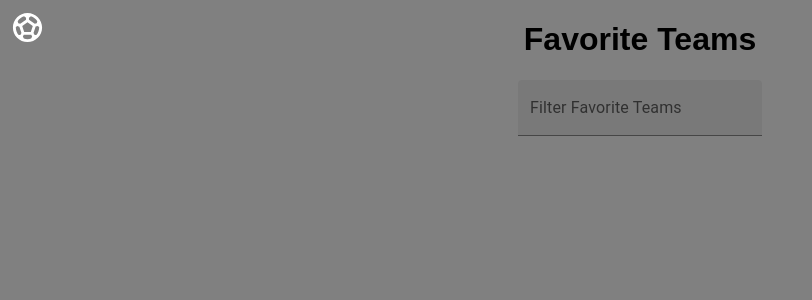
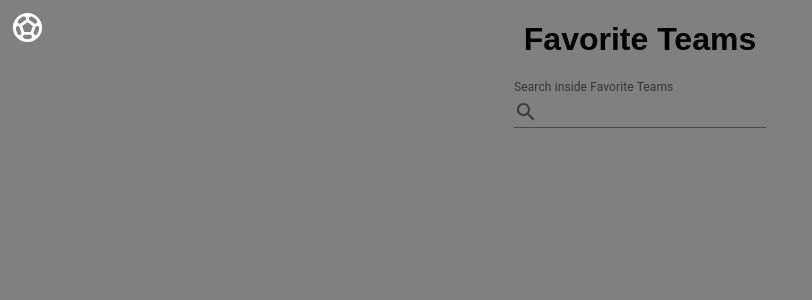
Before and after one commit to YuvalBerkovichCS/FootballTeamsInfo, a React app: page /favorites in a window 1280 px wide. Shown: the top 300 px of the page, without its empty margins (0-812 px from the left). Built offline with nearby package versions, Linux system fonts and the light colour scheme; the HTML template or start-up script is replaced by a standard one.

Commit message:
Fixed Favorite SearchBar

```diff
--- a/src/components/Favorites/favorites.jsx
+++ b/src/components/Favorites/favorites.jsx
@@ -24,11 +24,20 @@ const Favorites = () => {
       </Link>
       <S.Header>Favorite Teams</S.Header>
       <S.SearchBar>
-        <S.SearchInput
-          id="filled-basic"
-          label="Filter Favorite Teams"
-          variant="filled"
+        <S.SearchText
           onChange={handleSearch}
+          id="input-with-icon-textfield"
+          label="Search inside Favorite Teams"
+          slotProps={{
+            input: {
+              startAdornment: (
+                <S.SearchInputAdornment position="start">
+                  <S.SearchTeamIcon />
+                </S.SearchInputAdornment>
+              ),
+            },
+          }}
+          variant="standard"
         />
       </S.SearchBar>
       <S.FavoritesList>
--- a/src/components/Favorites/style.jsx
+++ b/src/components/Favorites/style.jsx
@@ -1,7 +1,10 @@
 import styled from "styled-components";
+import Box from "@mui/material/Box";
 import List from "@mui/material/List";
 import TextField from "@mui/material/TextField";
+import InputAdornment from "@mui/material/InputAdornment";
 import SportsSoccerIcon from "@mui/icons-material/SportsSoccer";
+import SearchIcon from "@mui/icons-material/Search";
 
 export const FavoritesList = styled(List)`
   display: flex;
@@ -27,12 +30,16 @@ export const Header = styled.h1`
   align-items: center;
 `;
 
-export const SearchBar = styled.div`
+export const SearchBar = styled(Box)`
   display: flex;
   justify-content: center;
   margin-bottom: 8px;
 `;
 
-export const SearchInput = styled(TextField)`
+export const SearchText = styled(TextField)`
   margin-bottom: 100px;
 `;
+
+export const SearchInputAdornment = styled(InputAdornment)``;
+
+export const SearchTeamIcon = styled(SearchIcon)``;
```
Also changed, not shown: 3 other files (tests, documents, lock files or other folders).
